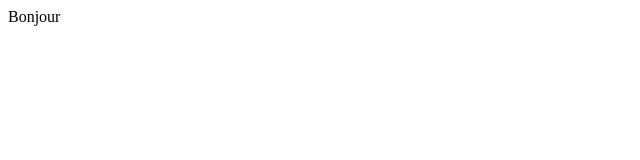
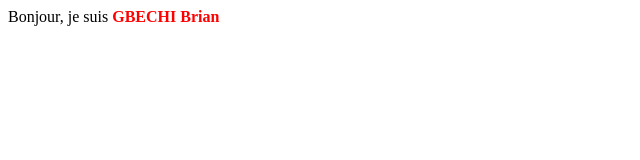
Before and after one commit to Oribel2k/f, a plain HTML site: page index.html in a window 1280 px wide. Shown: the whole page, without its empty margins (0-640 px from the left). Drawn offline with Linux system fonts and the light colour scheme.

Commit message:
"Mise a jour 2"

```diff
--- a/index.html
+++ b/index.html
@@ -3,11 +3,12 @@
 <head>
     <meta charset="UTF-8">
     <meta name="viewport" content="width=device-width, initial-scale=1.0">
+    <link rel="stylesheet" href="style.css">
     <title>Document</title>
 </head>
 <body>
     <div>
-        Bonjour
+        Bonjour, je suis <span class="red">GBECHI Brian</span>
     </div>
 </body>
 </html>
--- /dev/null
+++ b/style.css
@@ -0,0 +1,4 @@
+.red {
+    font-weight: bold;
+    color: red;
+}
```
Also changed, not shown: 1 other file.
